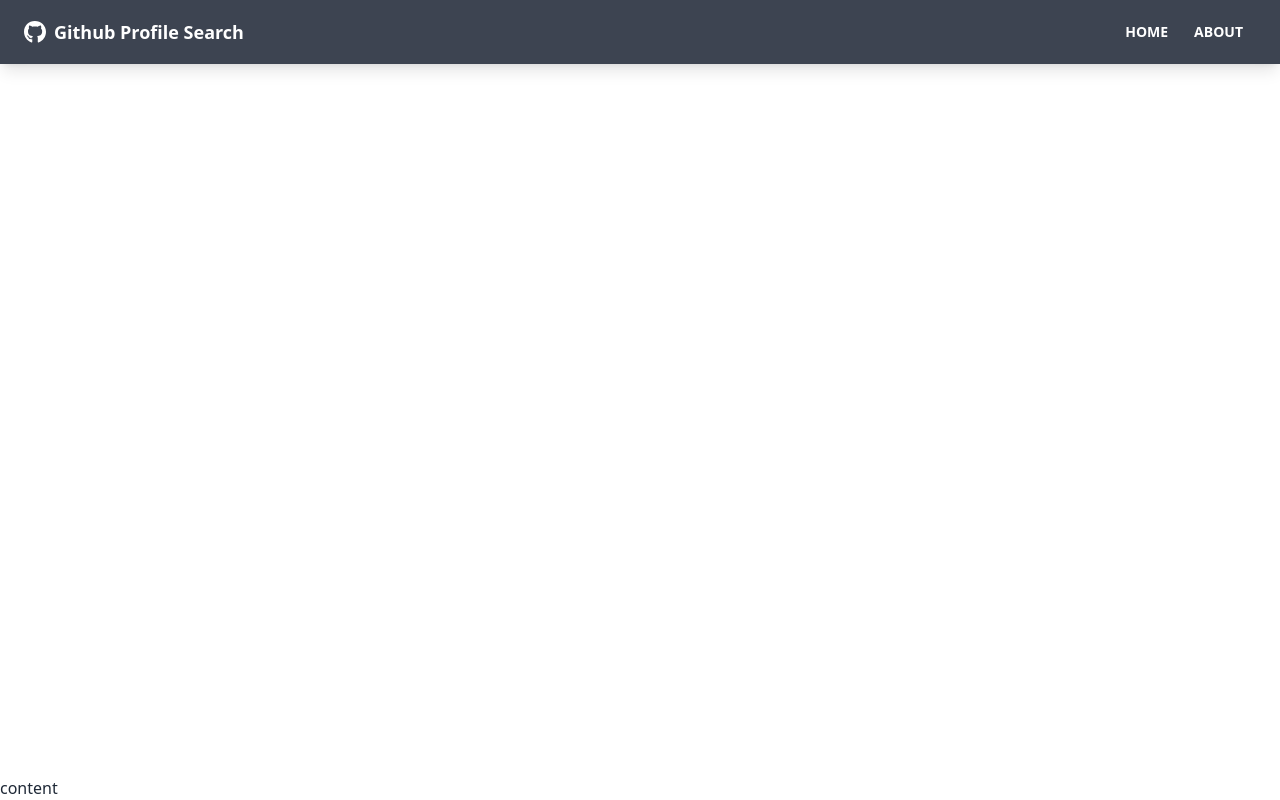
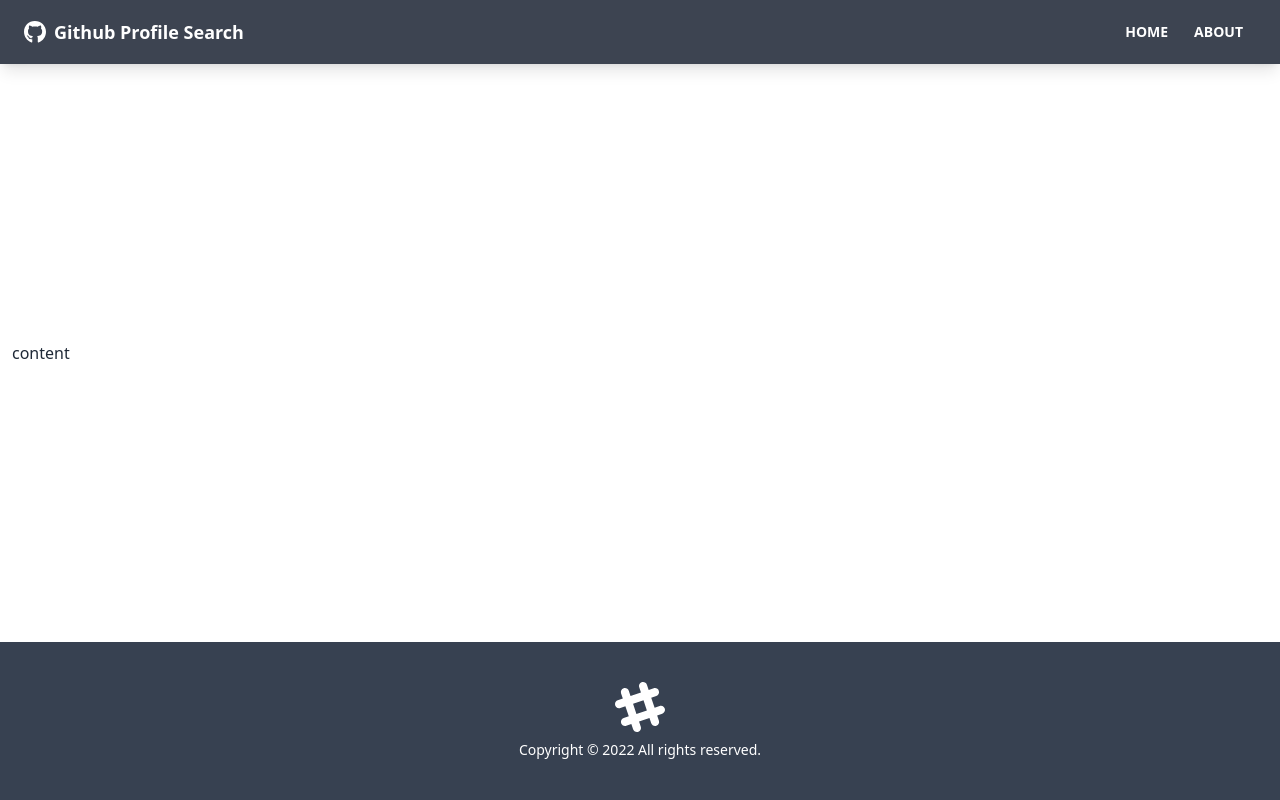
Before and after one commit to DeviousLab/github-profile-search, a React (Create React App) app: page / in a window 1280 px wide. Built offline with nearby package versions, Linux system fonts and the light colour scheme.

Commit message:
Created footer component
Signed-off-by: DeviousLab <deviouslab@gmail.com>

```diff
--- a/src/App.js
+++ b/src/App.js
@@ -1,15 +1,17 @@
 import { BrowserRouter as Router, Route } from 'react-router-dom';
 
 import Navbar from './components/Navbar';
+import Footer from './components/Footer';
 
 function App() {
   return (
     <Router>
       <div className="flex flex-col justify-between h-screen">
         <Navbar />
-        <main>
+        <main className="container mx-auto px-3 pb-12">
           content
         </main>
+        <Footer />
       </div>
     </Router>
   );
--- /dev/null
+++ b/src/components/Footer.jsx
@@ -0,0 +1,24 @@
+function Footer() {
+  const footerYear = new Date().getFullYear()
+
+  return (
+    <footer className='footer p-10 bg-gray-700 text-primary-content footer-center'>
+      <div>
+        <svg
+          width='50'
+          height='50'
+          viewBox='0 0 24 24'
+          xmlns='http://www.w3.org/2000/svg'
+          fillRule='evenodd'
+          clipRule='evenodd'
+          className='inline-block fill-current'
+        >
+          <path d='M22.672 15.226l-2.432.811.841 2.515c.33 1.019-.209 2.127-1.23 2.456-1.15.325-2.148-.321-2.463-1.226l-.84-2.518-5.013 1.677.84 2.517c.391 1.203-.434 2.542-1.831 2.542-.88 0-1.601-.564-1.86-1.314l-.842-2.516-2.431.809c-1.135.328-2.145-.317-2.463-1.229-.329-1.018.211-2.127 1.231-2.456l2.432-.809-1.621-4.823-2.432.808c-1.355.384-2.558-.59-2.558-1.839 0-.817.509-1.582 1.327-1.846l2.433-.809-.842-2.515c-.33-1.02.211-2.129 1.232-2.458 1.02-.329 2.13.209 2.461 1.229l.842 2.515 5.011-1.677-.839-2.517c-.403-1.238.484-2.553 1.843-2.553.819 0 1.585.509 1.85 1.326l.841 2.517 2.431-.81c1.02-.33 2.131.211 2.461 1.229.332 1.018-.21 2.126-1.23 2.456l-2.433.809 1.622 4.823 2.433-.809c1.242-.401 2.557.484 2.557 1.838 0 .819-.51 1.583-1.328 1.847m-8.992-6.428l-5.01 1.675 1.619 4.828 5.011-1.674-1.62-4.829z'></path>
+        </svg>
+        <p>Copyright &copy; {footerYear} All rights reserved.</p>
+      </div>
+    </footer>
+  )
+}
+
+export default Footer
```
